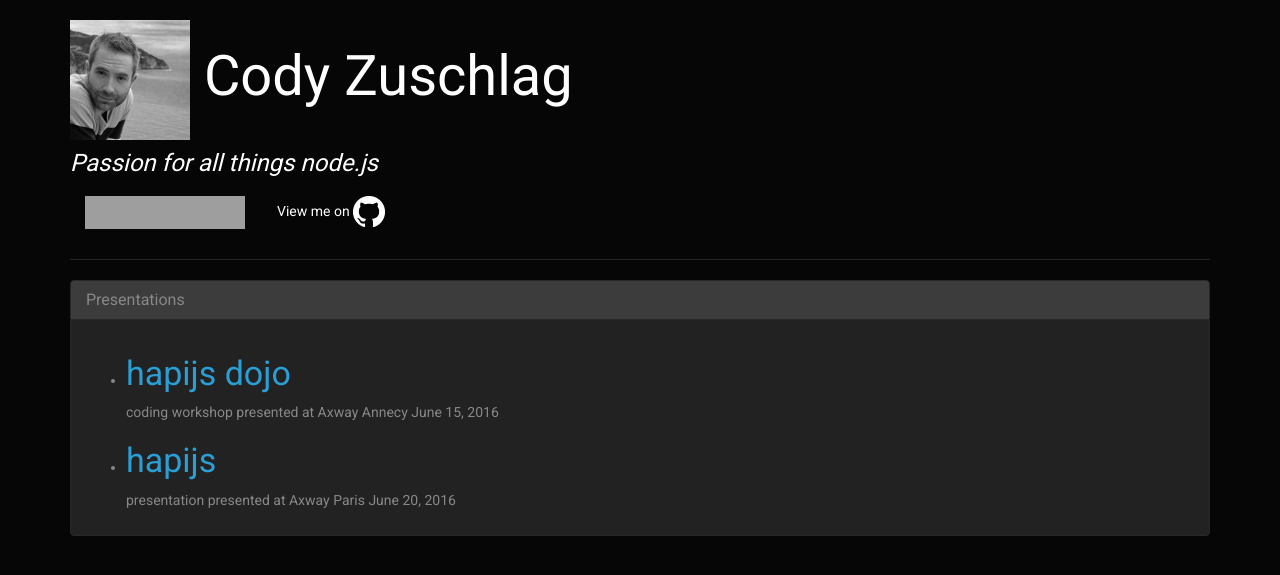
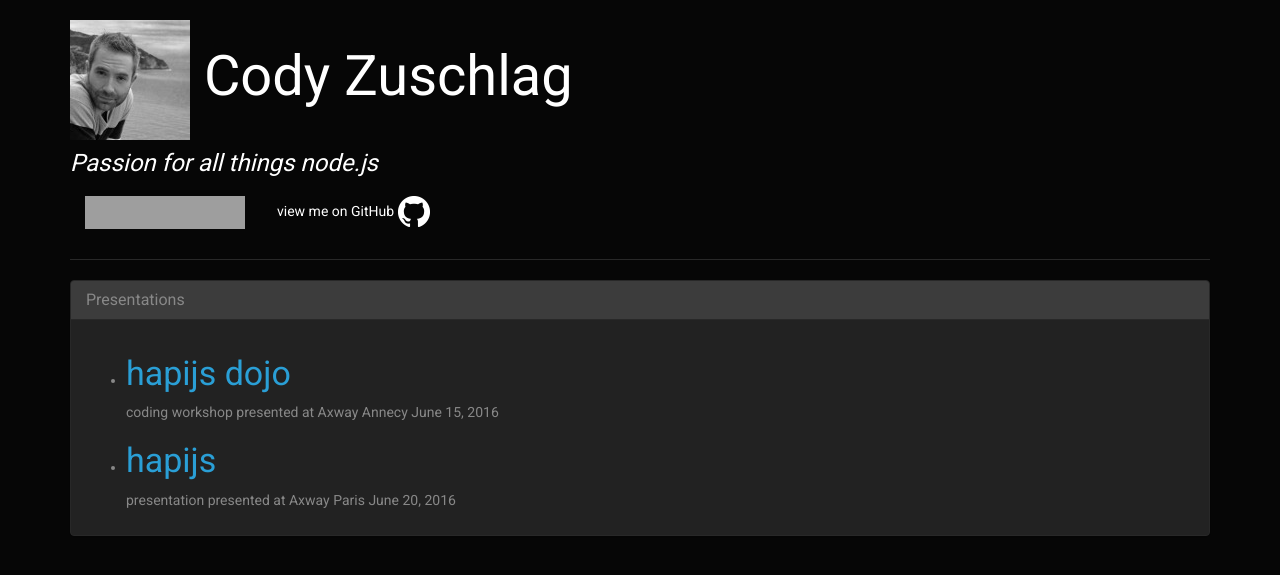
Before and after one commit to codyzu/codyzu.github.io, a Jekyll site: the page built from index.md, in a window 1280 px wide. Shown: the top 575 px of the page. Built offline with Jekyll 4.4.1, drawn with Linux system fonts in a browser that asks for light colours; grey boxes are pictures that could not be loaded.

```diff
--- a/index.md
+++ b/index.md
@@ -11,7 +11,7 @@
       <img src="https://static.licdn.com/scds/common/u/img/webpromo/btn_myprofile_160x33.png" width="160" height="33" border="0" alt="View Cody Zuschlag's profile on LinkedIn">
     </a>
   </li>
-  <li><a href="https://github.com/codyzu">View me on <img src="images/GitHub-Mark-Light-32px.png" /></a></li>
+  <li><a href="https://github.com/codyzu">view me on GitHub <img src="images/GitHub-Mark-Light-32px.png" /></a></li>
 </ul>
 
 ---
```
